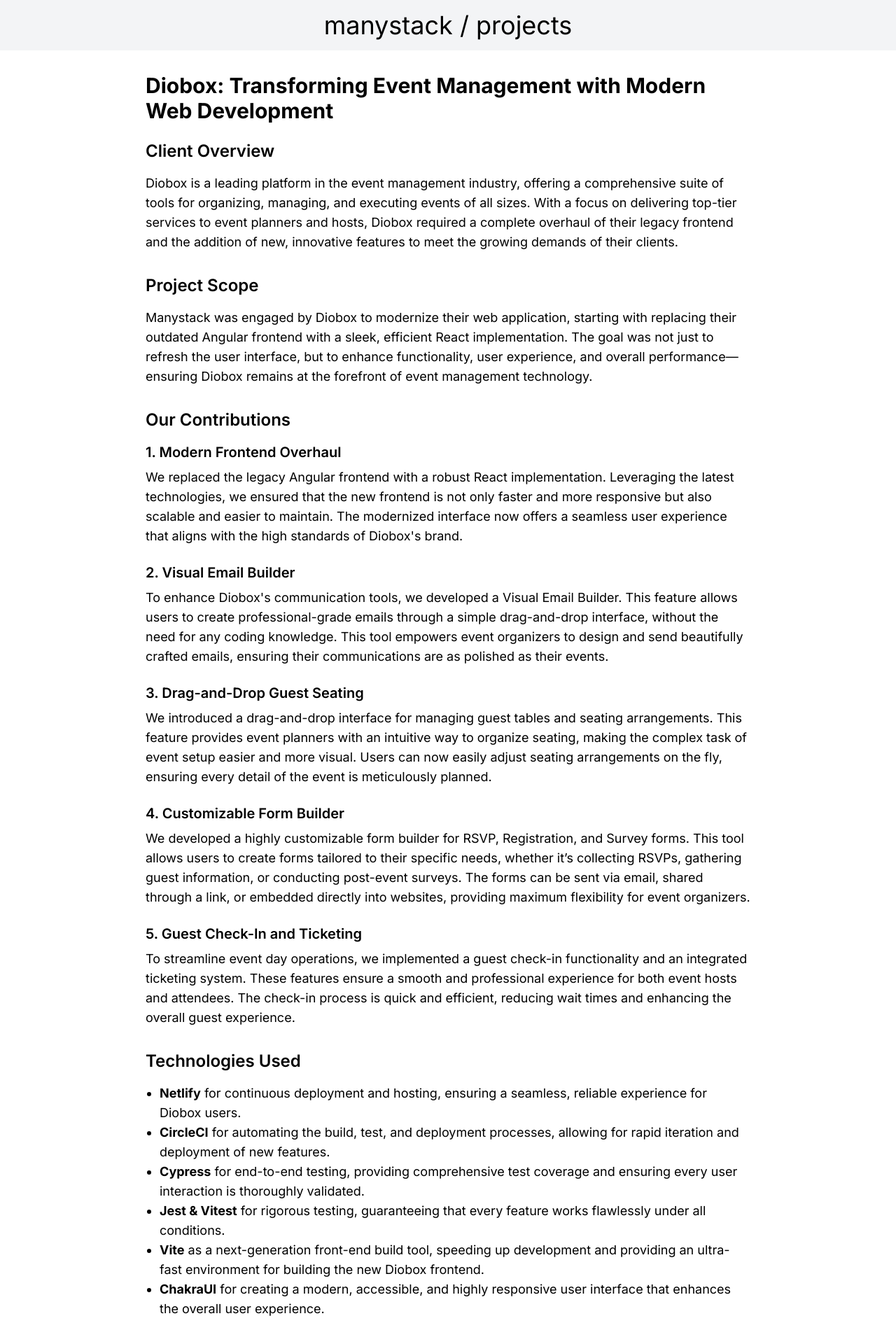
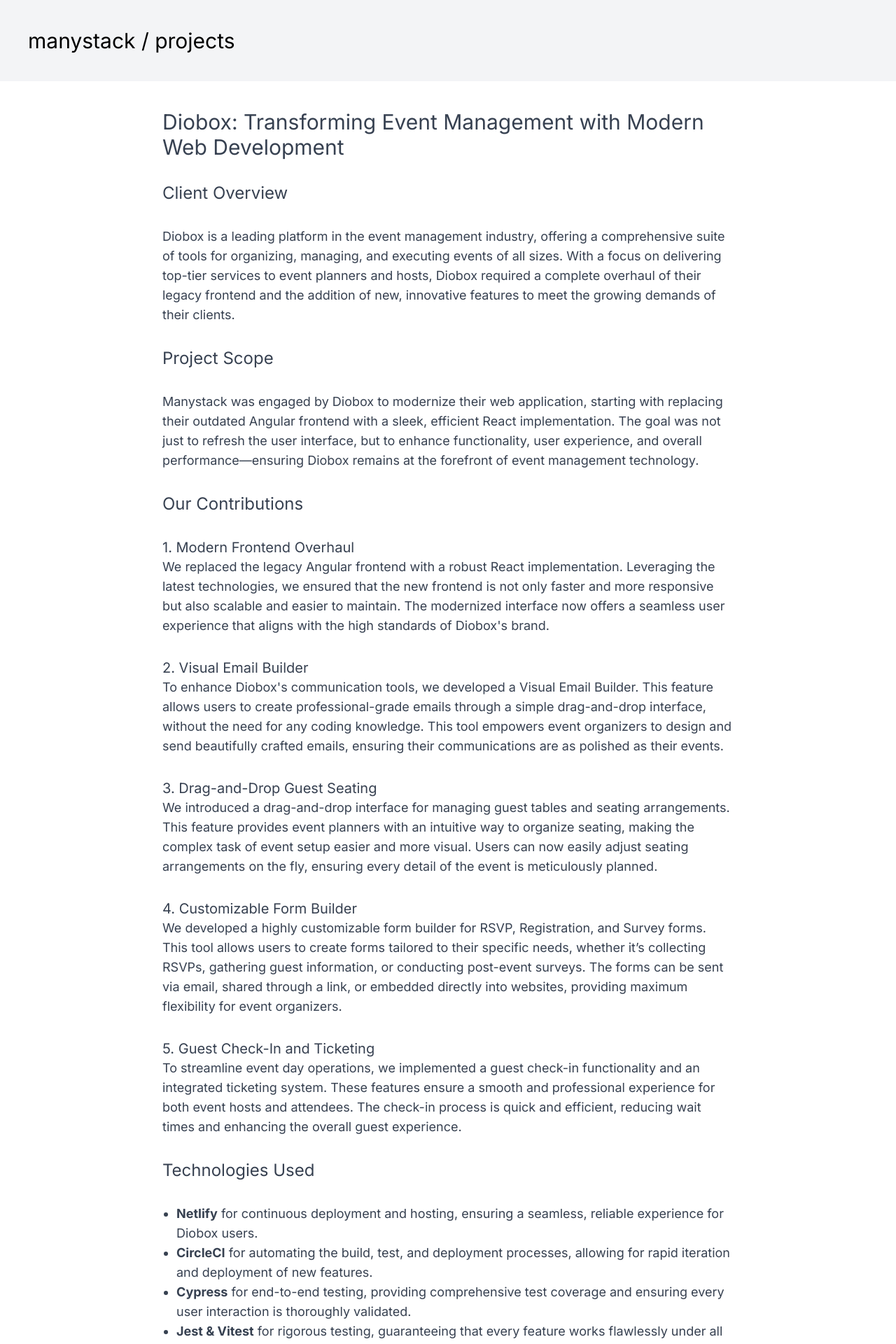
Before and after one commit to manystack/manystack.com, a Next.js app: page /projects/diobox in a window 1280 px wide. Shown: the top 1920 px of the page at 70% size. Built offline with nearby package versions, Linux system fonts and the light colour scheme.

Commit message:
Simplify html markup

```diff
--- a/app/page.tsx
+++ b/app/page.tsx
@@ -10,9 +10,11 @@ export default function Home() {
     <div className="flex flex-wrap">
       <main className="flex-1 flex lg:h-screen flex-col items-center justify-center p-24 bg">
         <h1 className="relative flex place-items-center text-4xl">manystack</h1>
-        <p className="text-center text-gray-500">Web and Mobile Application development team</p>
-        <p className="text-center text-gray-500 mt-4">Our Dream is to build Your Dream.</p>
-        <p className="text-center text-gray-500">With ❤️.</p>
+        <div className="text-center text-gray-500">
+          <p>Web and Mobile Application development team</p>
+          <p className="mt-4">Our Dream is to build Your Dream.</p>
+          <p>With ❤️.</p>
+        </div>
       </main>
       <CardList title="Our beloved Clients said:">
         {orderBy(clientFeedback, "order").map(({id, text, client}) => (
--- a/app/projects/diobox/page.tsx
+++ b/app/projects/diobox/page.tsx
@@ -1,33 +1,29 @@
 const Diobox = () => {
   return (
-    <div className="container mx-auto px-4 py-8">
-      <h1 className="text-3xl font-bold mb-6">Diobox: Transforming Event Management with Modern Web Development</h1>
-
-      <section className="mb-8">
-        <h2 className="text-2xl font-semibold mb-4">Client Overview</h2>
-        <p className="text-lg mb-4">
+    <div className="container flex flex-col gap-8 text-gray-700">
+      <h1 className="text-3xl">Diobox: Transforming Event Management with Modern Web Development</h1>
+      <section className="flex flex-col gap-8">
+        <h2 className="text-2xl">Client Overview</h2>
+        <p className="text-lg">
           Diobox is a leading platform in the event management industry, offering a comprehensive suite of tools for
           organizing, managing, and executing events of all sizes. With a focus on delivering top-tier services to event
           planners and hosts, Diobox required a complete overhaul of their legacy frontend and the addition of new,
           innovative features to meet the growing demands of their clients.
         </p>
       </section>
-
-      <section className="mb-8">
-        <h2 className="text-2xl font-semibold mb-4">Project Scope</h2>
-        <p className="text-lg mb-4">
+      <section className="flex flex-col gap-8">
+        <h2 className="text-2xl">Project Scope</h2>
+        <p className="text-lg">
           Manystack was engaged by Diobox to modernize their web application, starting with replacing their outdated
           Angular frontend with a sleek, efficient React implementation. The goal was not just to refresh the user
           interface, but to enhance functionality, user experience, and overall performance—ensuring Diobox remains at
           the forefront of event management technology.
         </p>
       </section>
-
-      <section className="mb-8">
-        <h2 className="text-2xl font-semibold mb-4">Our Contributions</h2>
-
-        <div className="mb-6">
-          <h3 className="text-xl font-semibold mb-2">1. Modern Frontend Overhaul</h3>
+      <section className="flex flex-col gap-8">
+        <h2 className="text-2xl">Our Contributions</h2>
+        <div>
+          <h3 className="text-xl">1. Modern Frontend Overhaul</h3>
           <p className="text-lg">
             We replaced the legacy Angular frontend with a robust React implementation. Leveraging the latest
             technologies, we ensured that the new frontend is not only faster and more responsive but also scalable and
@@ -35,9 +31,8 @@ const Diobox = () => {
             standards of Diobox&apos;s brand.
           </p>
         </div>
-
-        <div className="mb-6">
-          <h3 className="text-xl font-semibold mb-2">2. Visual Email Builder</h3>
+        <div>
+          <h3 className="text-xl">2. Visual Email Builder</h3>
           <p className="text-lg">
             To enhance Diobox&apos;s communication tools, we developed a Visual Email Builder. This feature allows users to
             create professional-grade emails through a simple drag-and-drop interface, without the need for any coding
@@ -45,9 +40,8 @@ const Diobox = () => {
             communications are as polished as their events.
           </p>
         </div>
-
-        <div className="mb-6">
-          <h3 className="text-xl font-semibold mb-2">3. Drag-and-Drop Guest Seating</h3>
+        <div>
+          <h3 className="text-xl">3. Drag-and-Drop Guest Seating</h3>
           <p className="text-lg">
             We introduced a drag-and-drop interface for managing guest tables and seating arrangements. This feature
             provides event planners with an intuitive way to organize seating, making the complex task of event setup
@@ -55,9 +49,8 @@ const Diobox = () => {
             of the event is meticulously planned.
           </p>
         </div>
-
-        <div className="mb-6">
-          <h3 className="text-xl font-semibold mb-2">4. Customizable Form Builder</h3>
+        <div>
+          <h3 className="text-xl">4. Customizable Form Builder</h3>
           <p className="text-lg">
             We developed a highly customizable form builder for RSVP, Registration, and Survey forms. This tool allows
             users to create forms tailored to their specific needs, whether it’s collecting RSVPs, gathering guest
@@ -65,9 +58,8 @@ const Diobox = () => {
             embedded directly into websites, providing maximum flexibility for event organizers.
           </p>
         </div>
-
-        <div className="mb-6">
-          <h3 className="text-xl font-semibold mb-2">5. Guest Check-In and Ticketing</h3>
+        <div>
+          <h3 className="text-xl">5. Guest Check-In and Ticketing</h3>
           <p className="text-lg">
             To streamline event day operations, we implemented a guest check-in functionality and an integrated
             ticketing system. These features ensure a smooth and professional experience for both event hosts and
@@ -76,9 +68,8 @@ const Diobox = () => {
           </p>
         </div>
       </section>
-
-      <section className="mb-8">
-        <h2 className="text-2xl font-semibold mb-4">Technologies Used</h2>
+      <section className="flex flex-col gap-8">
+        <h2 className="text-2xl">Technologies Used</h2>
         <ul className="list-disc pl-5 text-lg">
           <li><strong>Netlify</strong> for continuous deployment and hosting, ensuring a seamless, reliable experience
             for Diobox users.
@@ -100,9 +91,8 @@ const Diobox = () => {
           </li>
         </ul>
       </section>
-
-      <section>
-        <h2 className="text-2xl font-semibold mb-4">The Result</h2>
+      <section className="flex flex-col gap-8">
+        <h2 className="text-2xl ">The Result</h2>
         <p className="text-lg">
           With Manystack&apos;s expertise, Diobox has transformed into a state-of-the-art event management platform that
           stands out in a competitive market. The new features have not only improved the user experience but also
--- a/app/projects/layout.tsx
+++ b/app/projects/layout.tsx
@@ -1,4 +1,5 @@
 import { ReactNode } from 'react'
+import Link from "next/link";
 
 type Props = {
   children: ReactNode
@@ -7,10 +8,10 @@ type Props = {
 const Layout = ({ children }: Props) => {
   return (
     <>
-      <div className="bg-gray-100 p-4 text-center">
-        <h1 className="text-4xl">manystack / projects</h1>
+      <div className="bg-gray-100 p-10">
+        <h1 className="text-3xl"><Link href="/">manystack</Link> / projects</h1>
       </div>
-      <div className="max-w-4xl m-auto">{children}</div>
+      <div className="max-w-4xl m-auto p-10">{children}</div>
     </>
   )
 }
```
